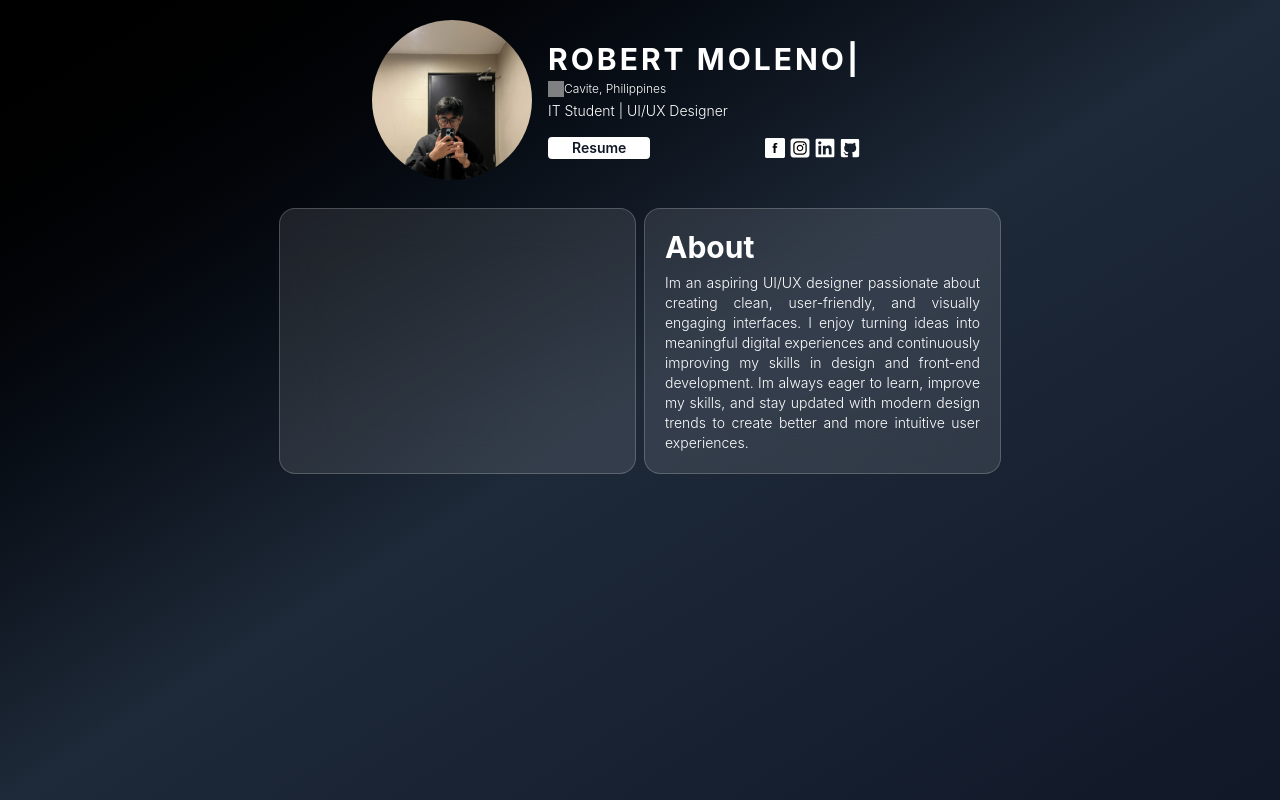
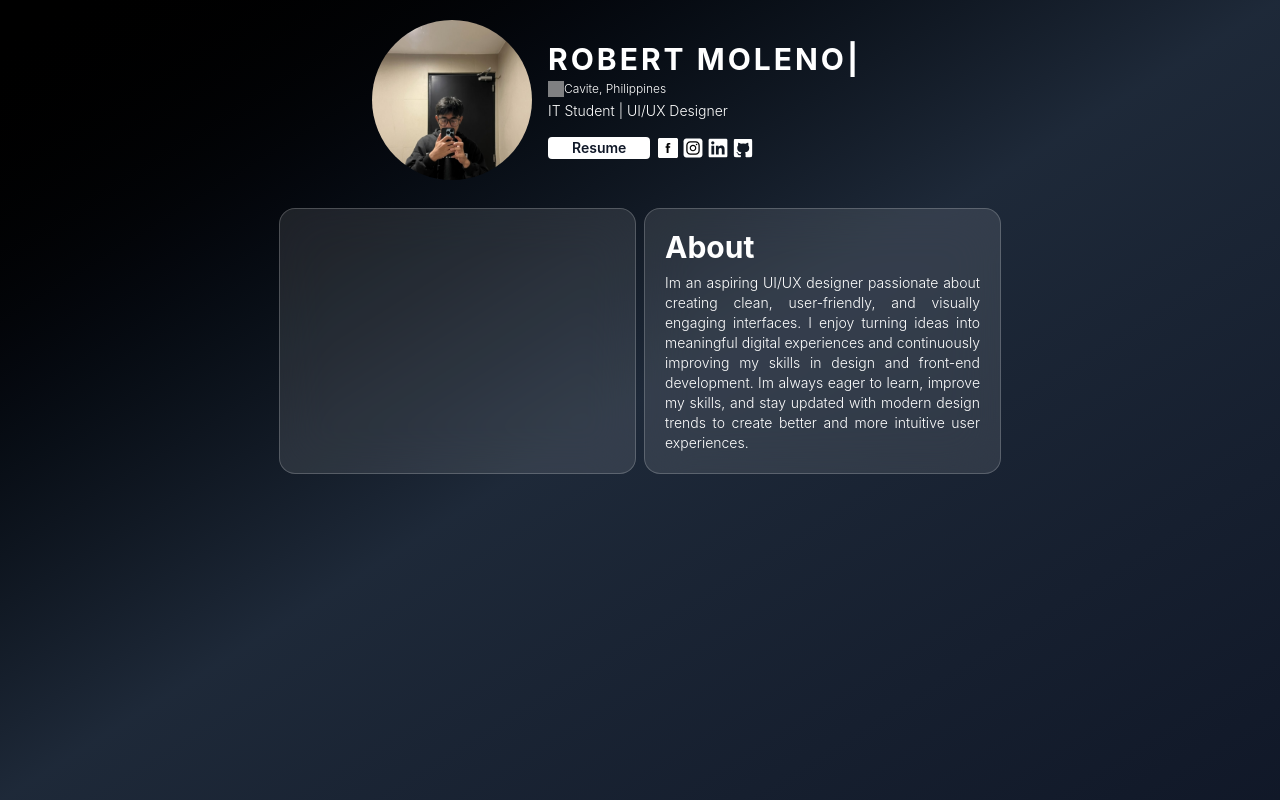
Before and after one commit to rmmln/Portfolio, a React app: page / in a window 1280 px wide. Built offline with nearby package versions, Linux system fonts and the light colour scheme; grey boxes are pictures that could not be loaded; the HTML template or start-up script is replaced by a standard one.

Commit message:
Update App.jsx

```diff
--- a/src/App.jsx
+++ b/src/App.jsx
@@ -33,7 +33,7 @@ function App() {
       <p className="text-sm text-white font-inter font-light">
           IT Student | UI/UX Designer
         </p>
-        <div className="flex justify-between  w-full gap-2">
+        <div className="flex w-full gap-2">
         <button className=" mt-3 bg-white hover:bg-gray-100 text-sm text-gray-900 font-inter font-semibold py-0 px-6 rounded-sm transition duration-300 ease-in-out transform hover:scale-105">
           Resume
         </button>
```
